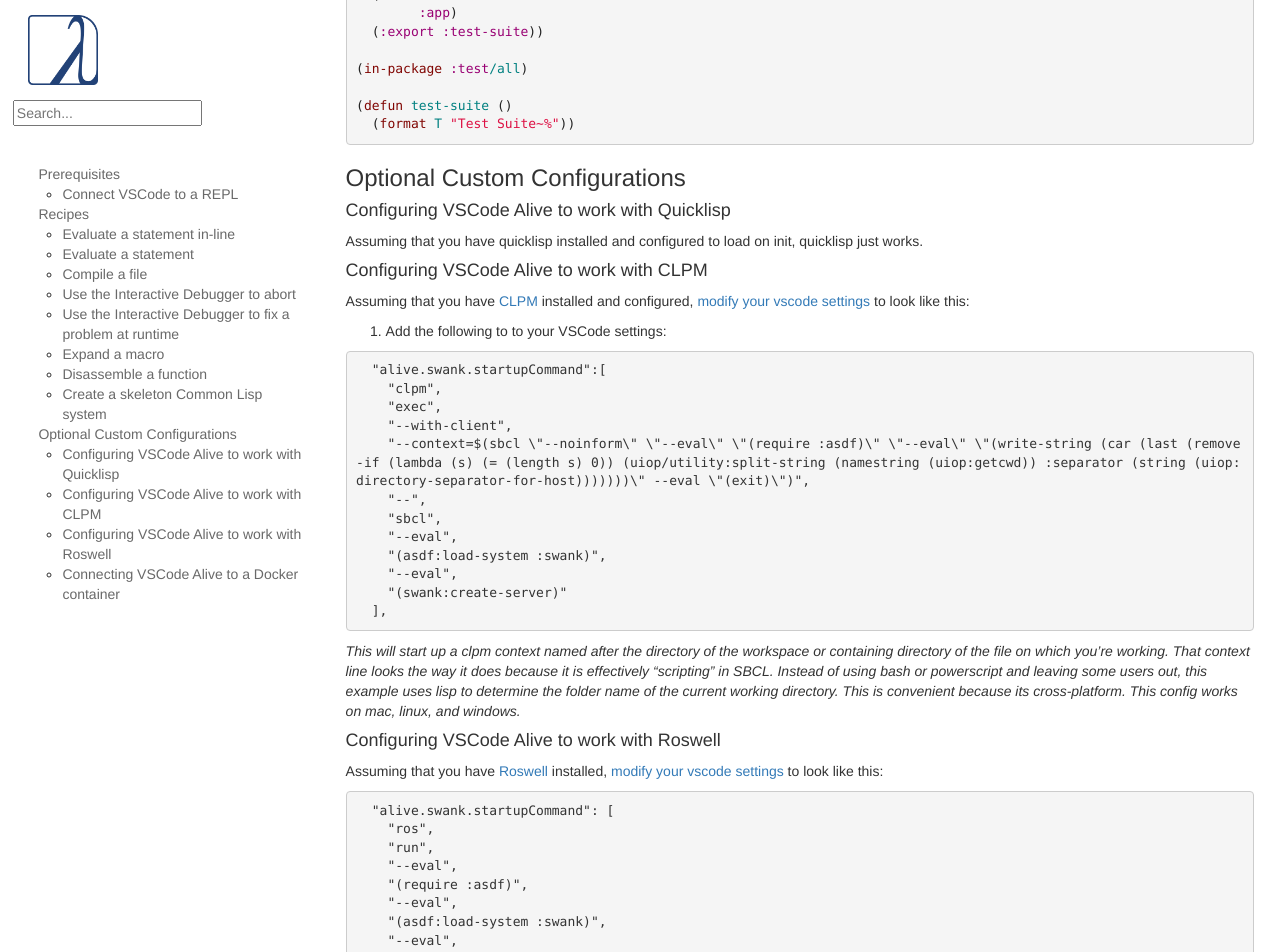
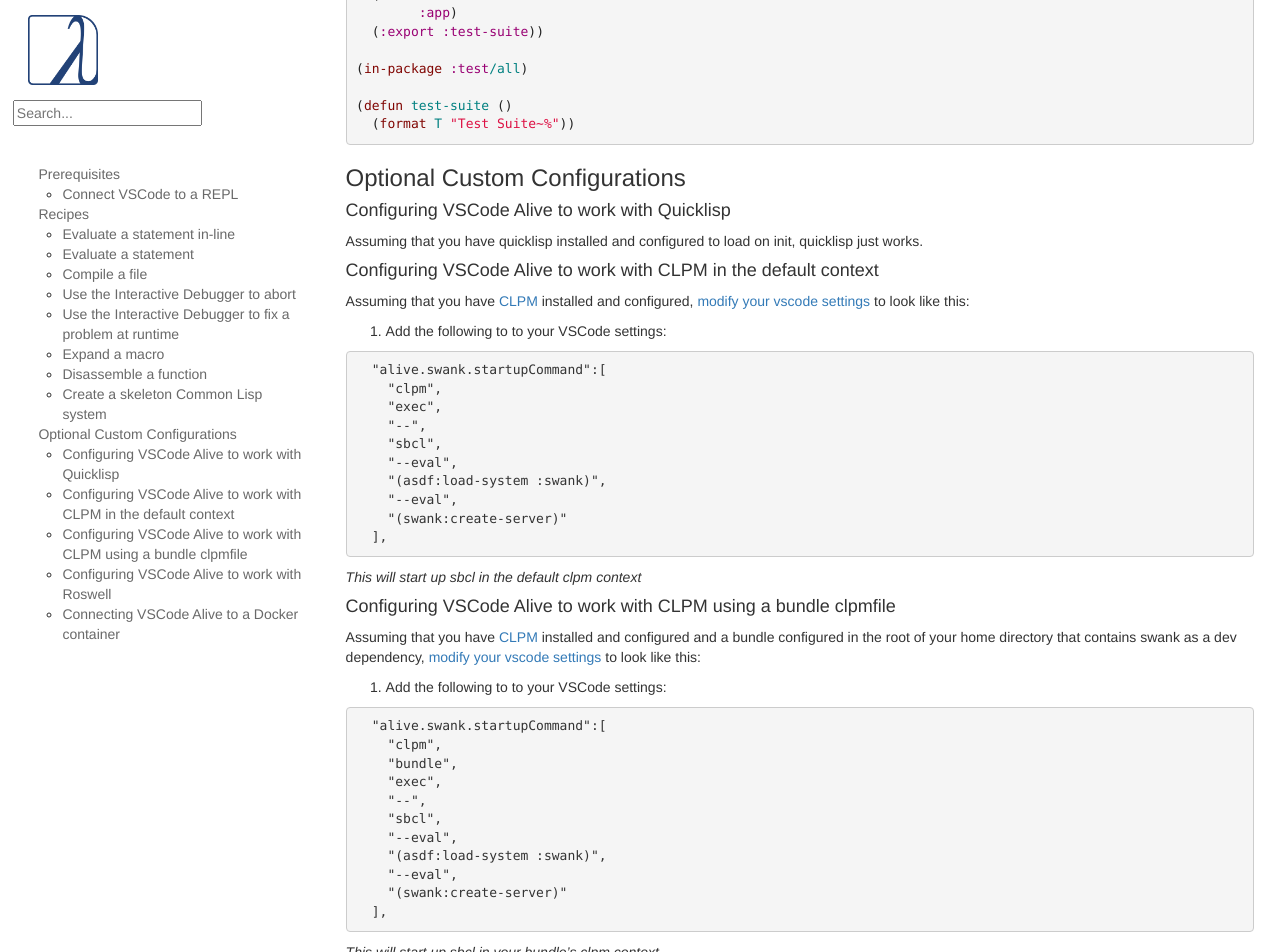
Before and after one commit to LispCookbook/cl-cookbook, a Jekyll site: the page built from vscode-alive.md, in a window 1280 px wide and 1400 px high, scrolled down 12086 px. Shown: the top 952 px of the window. Built offline with Jekyll 4.4.1, drawn with Linux system fonts in a browser that asks for light colours; some of the changed text lies outside the part shown.

Commit message:
fix: update clpm vscode setup
The old clpm configuration was not working as expected.  Rather than
explain all the details of why, this modifies the config to assume the
user has some idea of how to configure clpm, and refers them to the docs
if they do not.

````diff
--- a/vscode-alive.md
+++ b/vscode-alive.md
@@ -396,7 +396,7 @@
 Assuming that you have quicklisp installed and configured to load on
 init, quicklisp just works.
 
-#### Configuring VSCode Alive to work with CLPM
+#### Configuring VSCode Alive to work with CLPM in the default context
 
 Assuming that you have [CLPM](https://clpm.dev) installed and
 configured, [modify your vscode settings](https://code.visualstudio.com/docs/getstarted/settings) to
@@ -408,8 +408,6 @@
   "alive.swank.startupCommand":[
     "clpm",
     "exec",
-    "--with-client",
-    "--context=$(sbcl \"--noinform\" \"--eval\" \"(require :asdf)\" \"--eval\" \"(write-string (car (last (remove-if (lambda (s) (= (length s) 0)) (uiop/utility:split-string (namestring (uiop:getcwd)) :separator (string (uiop:directory-separator-for-host)))))))\" --eval \"(exit)\")",
     "--",
     "sbcl",
     "--eval",
@@ -419,13 +417,33 @@
   ],
 ```
 
-_This will start up a clpm context named after the directory of the
-workspace or containing directory of the file on which you're working.
-That context line looks the way it does because it is effectively
-"scripting" in SBCL.  Instead of using bash or powerscript and leaving
-some users out, this example uses lisp to determine the folder name of
-the current working directory.  This is convenient because its
-cross-platform.  This config works on mac, linux, and windows._
+_This will start up sbcl in the default clpm context_
+
+#### Configuring VSCode Alive to work with CLPM using a bundle clpmfile
+
+Assuming that you have [CLPM](https://clpm.dev) installed and configured
+and a bundle configured in the root of your home directory that contains
+swank as a dev dependency, [modify your vscode
+settings](https://code.visualstudio.com/docs/getstarted/settings) to
+look like this:
+
+1. Add the following to to your VSCode settings:
+
+```json
+  "alive.swank.startupCommand":[
+    "clpm",
+    "bundle",
+    "exec",
+    "--",
+    "sbcl",
+    "--eval",
+    "(asdf:load-system :swank)",
+    "--eval",
+    "(swank:create-server)"
+  ],
+```
+
+_This will start up sbcl in your bundle's clpm context_
 
 #### Configuring VSCode Alive to work with Roswell
 
````
